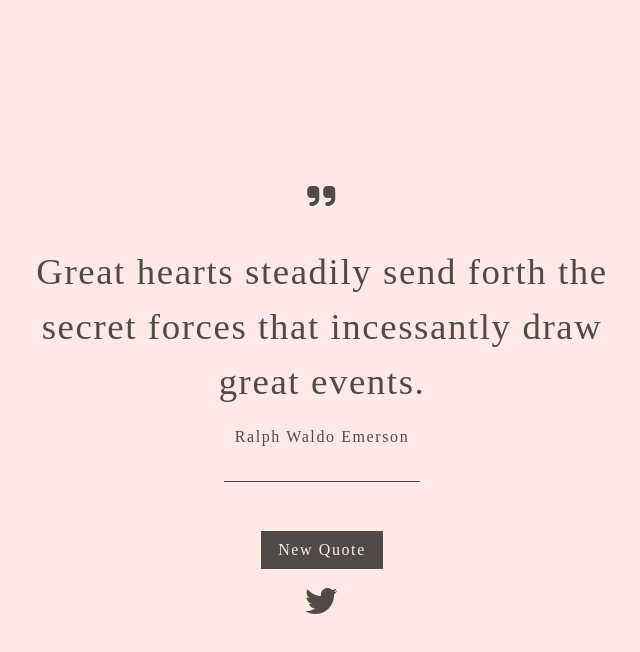
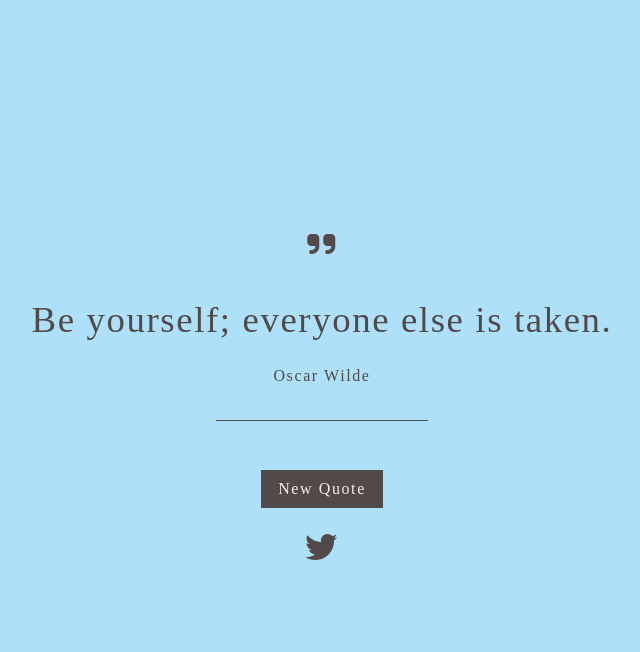
Before and after one commit to iNaesu/random-quote-machine, a website: page index.html in a window 1280 px wide. Both pictures are taken after a click on the button "New Quote". Shown: the whole page, without its empty margins (318-958 px from the left). Drawn offline with nearby package versions, Linux system fonts and the light colour scheme; files that its build step writes are made by us from their sources; no server answers; a web font is replaced by a local one.

Commit message:
Restructure project

```diff
--- a/index.html
+++ b/index.html
@@ -10,25 +10,21 @@
     <link rel="stylesheet" href="scss/style.css">
   </head>
 
-  <body>
-    <div id="background" class="container-fluid">
-      <div id="content" class="col-sm-6">
-        <i class="fa fa-quote-right" aria-hidden="true"></i>
+  <body class="center">
+    <div id="content" class="center column">
+      <i id="quote-icon" class="fa fa-quote-right" aria-hidden="true"></i>
 
-        <div id="quote">Great hearts steadily send forth the secret forces that incessantly draw great events.</div>
+      <div id="quote">Great hearts steadily send forth the secret forces that incessantly draw great events.</div>
 
-        <div id="author">Ralph Waldo Emerson</div>
+      <div id="author">Ralph Waldo Emerson</div>
 
-        <hr/>
+      <hr/>
 
-        <button type="button" id="new-quote-button" class="btn">
-          New Quote
-        </button>
+      <button type="button" id="new-quote-button" class="btn grow">New Quote</button>
 
-        <a id="twitter-bird" href="#" target="_blank">
-          <i id="twitter-bird" class="fa fa-twitter" aria-hidden="true"></i>
-        </a>
-      </div>
+      <a id="twitter-bird" class="grow" href="#" target="_blank">
+        <i id="twitter-icon" class="fa fa-twitter" aria-hidden="true"></i>
+      </a>
     </div>
 
     <script src="https://use.fontawesome.com/225f9171b5.js"></script>
--- a/js/index.js
+++ b/js/index.js
@@ -1,29 +1,79 @@
-var idx = 0;
+/* Globals ------------------------------------------------------------------ */
 
-/* Render new quote on button click. */
-$("#new-quote-button").click(function() {
-  /* Get and render quote. */
-  $.getJSON( "https://favqs.com/api/qotd", function(data) {
-    $("#quote").fadeOut(250, function() {
-      $("#quote").text(data.quote.body).fadeIn(250);
+let idx = 0;
+
+
+/* Function Declarations ---------------------------------------------------- */
+
+/**
+ * Get quote from FavQs API
+ * URL: https://favqs.com
+ * @param {function} callback
+ */
+function getQuote(callback) {
+  $.ajax({
+    url: 'https://favqs.com/api/qotd',
+    timeout: 5000,
+    success: function(quoteData) {
+      callback(quoteData.quote);
+    },
+    error: function(error) {
+      /* Fall back to a hardcoded quote */
+      const quote = {
+        'body': 'Be yourself; everyone else is taken.',
+        'author': 'Oscar Wilde',
+      };
+      callback(quote);
+    },
   });
-    $("#author").fadeOut(250, function() {
-      $("#author").text(data.quote.author).fadeIn(250);
+}
+
+/**
+ * Display app
+ * @param {Object} quoteData
+ * @param {string} quoteData.body
+ * @param {string} quoteData.author
+ */
+function displayApp(quoteData) {
+  const quote = $('#quote');
+  const author = $('#author');
+
+  /* Quote */
+  quote.fadeOut(250, function() {
+    quote.text(quoteData.body).fadeIn(250);
   });
 
-    /* Change bg color.  */
-    var bgColors = ["#FCD1CC", "#AEE0F9", "#FFF2B5", "#C3C5E6", "#D1FFBF", "#AEE0F9", "#FCD1CC", "#A8CBD1", "#F7C6D3"];
+  /* Author */
+  author.fadeOut(250, function() {
+    author.text(quoteData.author).fadeIn(250);
+  });
+
+  /* Change bg color  */
+  const bgColors = [
+    '#FCD1CC', '#AEE0F9', '#FFF2B5', '#C3C5E6', '#D1FFBF', '#AEE0F9', '#FCD1CC',
+    '#A8CBD1', '#F7C6D3',
+  ];
   if (++idx >= bgColors.length) {
     idx = 0;
   }
-    $("#background").css("background-color", bgColors[idx]);
-  });
+  $('body').css('background-color', bgColors[idx]);
+}
+
+
+/* Start of Script ---------------------------------------------------------- */
+
+$(document).ready(function() {
+  $('#new-quote-button').click(function() {
+    /* Get quote & refresh the app */
+    getQuote(displayApp);
   });
 
   /* Tweet quote on Twitter bird click. */
-$("#twitter-bird").click(function() {
-  var quote = $("#quote").text();
-  var author = $("#author").text();
-
-  $(this).attr("href", `https://twitter.com/intent/tweet?text=\"${quote}\" ${author}`);
+  $('#twitter-bird').click(function() {
+    const quote = $('#quote').text();
+    const author = $('#author').text();
+    $(this).attr(
+      'href', `https://twitter.com/intent/tweet?text='${quote}' ${author}`
+    );
   });
+});
--- a/scss/style.scss
+++ b/scss/style.scss
@@ -1,10 +1,13 @@
-/* Colors ---------------- */
+/* Reusables ---------------------------------------------------------------- */
 
 $bg-color: #ffe9e7;
 $fg-color: #514a49;
 
-
-/* Reusable classes ------ */
+$mobile-fontsize: 12px;
+$tablet-fontsize: 16px;
+$spacing-ratio: 0.1;
+$mobile-spacing: $mobile-fontsize * $spacing-ratio;
+$tablet-spacing: $tablet-fontsize * $spacing-ratio;
 
 .center {
   display: flex;
@@ -12,37 +15,54 @@ $fg-color: #514a49;
   justify-content: center;
 }
 
+.column {
+  flex-direction: column;
+}
 
-/* Style ----------------- */
+.grow {
+  transition: all .05s ease-in-out;
+}
+.grow:hover {
+  transform: scale(1.05);
+}
+.grow:active {
+  transform: scale(1.1);
+}
+
+
+/* Document ----------------------------------------------------------------- */
 
 html, body {
+  font-family: 'Bellefair', serif;
+  font-size: $mobile-fontsize;
+  letter-spacing: $mobile-spacing;
+  @media (min-width: 768px) {
+    font-size: $tablet-fontsize;
+    letter-spacing: $tablet-spacing;
+  }
+  background-color: $bg-color;
+  transition: background-color 1s ease;
   height: 100%;
-  font-family: 'Bellefair', serif;
-  font-size: 12px;
-  letter-spacing: 0.1rem;
-}
-
-@media (min-width: 768px) {
-  html, body {
-    font-size: 16px;
+  min-height: 600px;
+  @media (min-width: 768px) {
+    min-height: 600px;
   }
 }
 
-#background {
-  background-color: $bg-color;
-  transition: background-color 1s ease;
-  height: 100%;
-  @extend .center;
+
+/* Quote content ------------------------------------------------------------ */
+
+#content {
+  width: 50%;
+}
+#quote-icon {
+  font-size: 2rem;
+  color: $fg-color;
 }
 
 #content, #quote, #author {
   color: $fg-color;
-  @extend .center;
   text-align: center;
-}
-
-#content {
-  flex-direction: column;
 }
 
 #quote {
@@ -64,10 +84,6 @@ html, body {
   box-shadow: none;
 }
 
-#new-quote-button:hover {
-  background-color: darken($fg-color, 25%);
-}
-
 hr {
     display: block;
     height: 1px;
@@ -78,13 +94,7 @@ hr {
     margin: 2em 0;
 }
 
-.fa {
+#twitter-bird {
   font-size: 2rem;
   color: $fg-color;
 }
-
-#twitter-bird {
-  .fa:hover {
-    color: darken($fg-color, 25%);
-  }
-}
```
Lines whose indentation alone changed are shown as unchanged.
